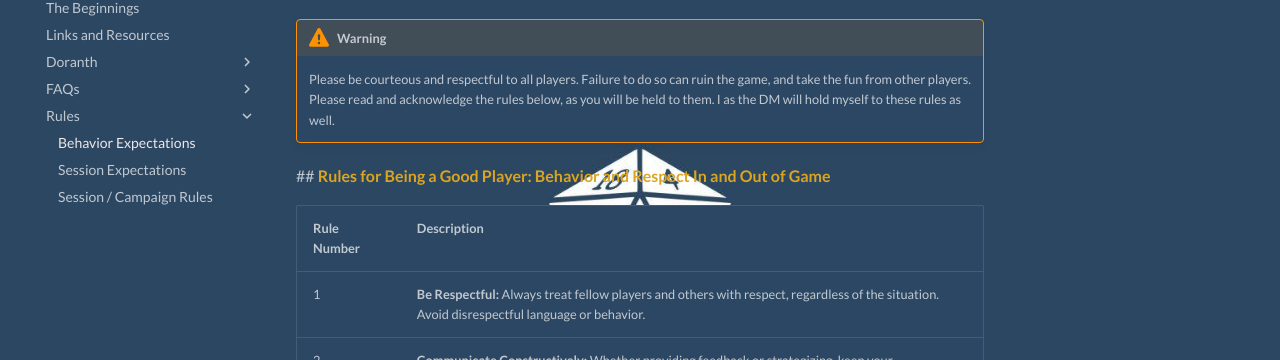
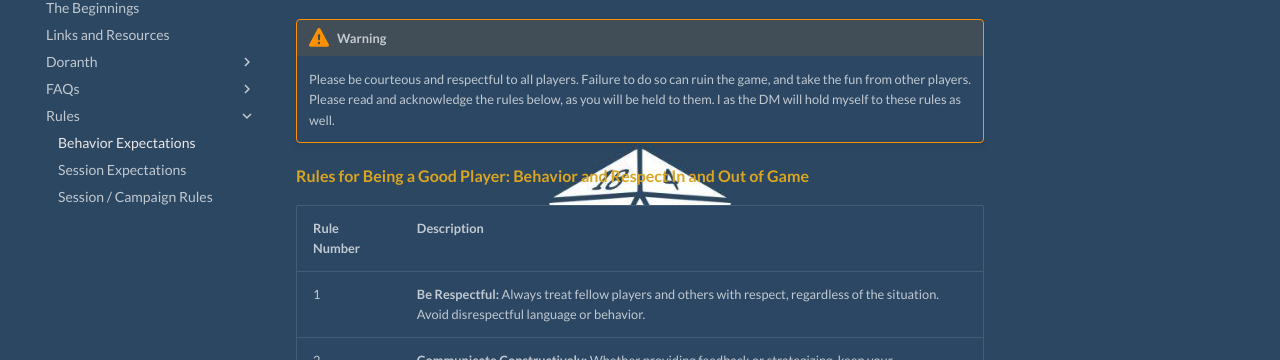
Before and after one commit to Bomchoo/Arvanis-Wiki, an MkDocs documentation site: the page built from docs/Rules/BehaviorPolicy.md, in a window 1280 px wide and 900 px high. Shown: the part 202-562 px from the top of the window. Built offline with MkDocs 1.6.1 and Material for MkDocs 9.7.7, drawn with Linux system fonts in a browser that asks for light colours.

Commit message:
Fix Typo

```diff
--- a/docs/Rules/BehaviorPolicy.md
+++ b/docs/Rules/BehaviorPolicy.md
@@ -6,7 +6,7 @@
     Please be courteous and respectful to all players. Failure to do so can ruin the game, and take the fun from other players. Please read and acknowledge the rules below, as you will be held to them. I as the DM will hold myself to these rules as well.
 
 
- ## <span class="yellow-text">**Rules for Being a Good Player: Behavior and Respect In and Out of Game**</span>
+<span class="yellow-text">**Rules for Being a Good Player: Behavior and Respect In and Out of Game**</span>
 
 | Rule Number | Description |
 |-------------|-------------|
```
